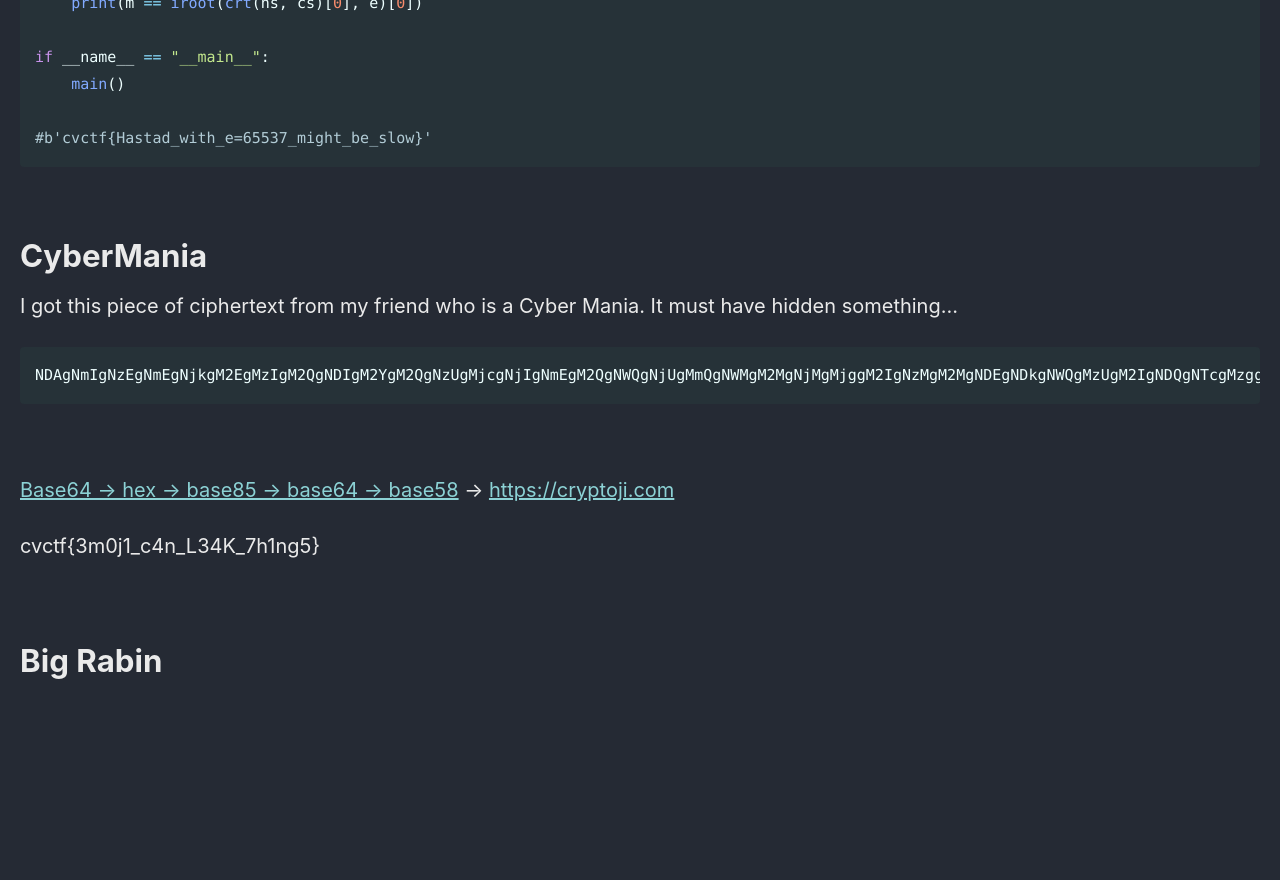
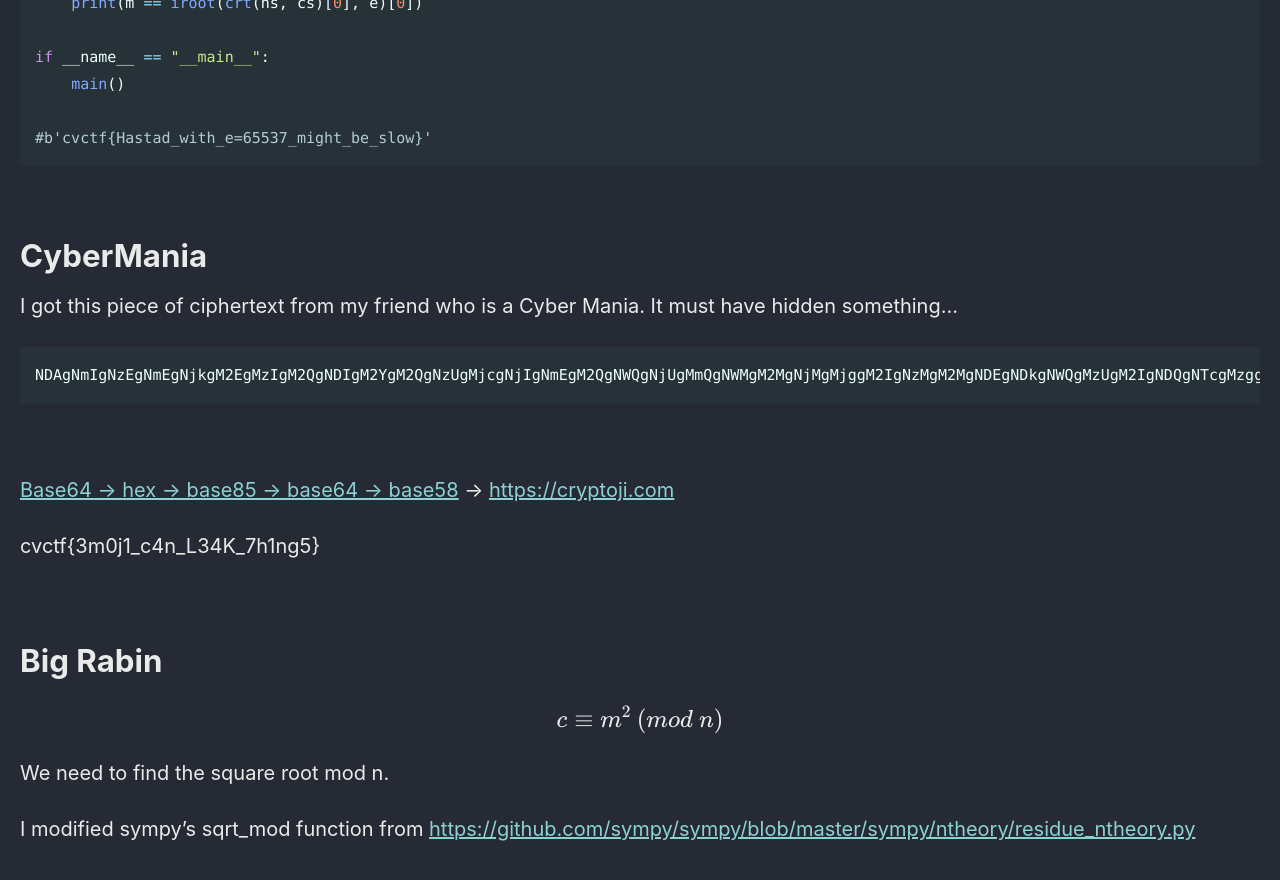
Before and after one commit to Connor-McCartney/Connor-McCartney.github.io, a Jekyll site: the page built from _pages/cryptography/other/cryptoverse-CTF-2022.md, in a window 1280 px wide and 900 px high, scrolled down 6139 px. Shown: the top 880 px of the window. Built offline with Jekyll 4.4.1, drawn with Linux system fonts in a browser that asks for light colours; cached includes are drawn as plain includes; before the commit the page ends 6865 px from its top, so only the background shows below that.

Commit message:
Update cryptoverse-CTF-2022.md

```diff
--- a/_pages/cryptography/other/cryptoverse-CTF-2022.md
+++ b/_pages/cryptography/other/cryptoverse-CTF-2022.md
@@ -247,3 +247,9 @@ cvctf{3m0j1_c4n_L34K_7h1ng5}
 <br>
 
 # Big Rabin
+
+$$c \equiv m^2 \ (mod \ n)$$
+
+We need to find the square root mod n.
+
+I modified sympy's sqrt_mod function from <https://github.com/sympy/sympy/blob/master/sympy/ntheory/residue_ntheory.py>
```
